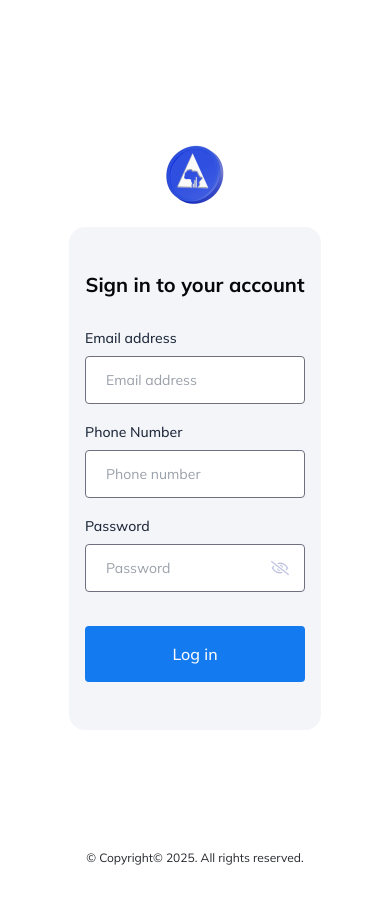
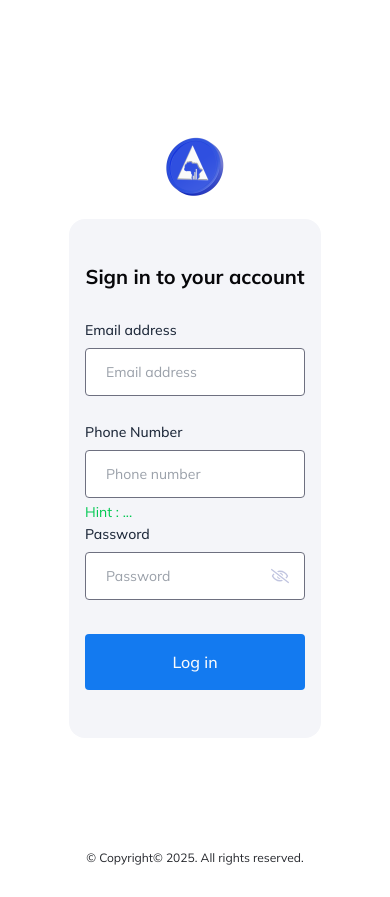
Before and after one commit to engraya/claimtokensboard, a React (Vite) app: page /auth/login in a window 390 px wide. Built offline with nearby package versions, Linux system fonts and the light colour scheme.

Commit message:
Added Phone Number Hint

```diff
--- a/src/pages/Login/LoginPage.tsx
+++ b/src/pages/Login/LoginPage.tsx
@@ -1,6 +1,6 @@
 import Wrapper from '../../components/Wrapper/Wrapper'
 import { useNavigate } from 'react-router-dom'
-import { useState } from 'react'
+import { useState, useEffect } from 'react'
 import { FaRegEye, FaRegEyeSlash } from "react-icons/fa";
 import { useMutation } from "react-query";
 import { toast } from 'react-toastify';
@@ -12,6 +12,8 @@ import { logo } from '../../assets';
 
 function LoginPage() {
     const [showPassword, setShowPassword] = useState(false);
+    const [lastFourDigits, setLastFourDigits] = useState('');
+    const [loading, setLoading] = useState(false);
     const navigate = useNavigate();
     const dispatch = useDispatch();
 
@@ -21,7 +23,7 @@ function LoginPage() {
 
     const [formData, setFormData] = useState({
       email: "",
-      phone: "",  // Added phone number field
+      phone: "",
       password: "",
     });
 
@@ -83,10 +85,29 @@ function LoginPage() {
       mutation.mutate({ email, phone, password });
     };
 
+    // Function to fetch last four digits of phone number
+    const fetchUserLastFourDigitPhoneNumber = async (email: string) => {
+      if (!email) return; // Prevent empty email requests
+      setLoading(true);
+      try {
+        const response = await apiClient.get(`/v1/aast/account/phone/${email}`);
+        const userLastFourDigits = response?.data?.data || "";
+        setLastFourDigits(userLastFourDigits)
+        console.log("Digit Response", response)
+      } catch (error) {
+        console.error('User Data not found or error fetching data', error);
+      }
+      setLoading(false);
+    };
 
-    // const handleAuthRedirect = () => {
-    //   navigate("/dashboard");
-    // }
+    // Call fetch function when email changes
+    // useEffect(() => {
+    //   if (formData.email) {
+    //     fetchUserLastFourDigitPhoneNumber(formData.email);
+    //   }
+    // }, [formData.email]);
+
+
 
   return (
     <Wrapper>
@@ -102,7 +123,7 @@ function LoginPage() {
           </div>
           <form  onSubmit={handleSubmit} className="self-stretch flex-col justify-start items-start gap-8 flex">
             <div className="self-stretch flex-col justify-start items-start gap-6 flex">
-              <div className="self-stretch flex-col justify-start items-start gap-4 flex">
+              <div className="self-stretch flex-col justify-start items-start gap-6 flex">
 
                 {/* Email Field */}
                 <div className="self-stretch h-[78px] flex-col justify-start items-start gap-2 flex">
@@ -112,7 +133,13 @@ function LoginPage() {
                       type="email"
                       id="email"
                       value={formData.email}
-                      onChange={handleChange}
+                      onChange={e => {
+                        handleChange(e);
+                        const emailRegex = /^[^\s@]+@[^\s@]+\.[^\s@]+$/;
+                        if (emailRegex.test(e.target.value)) {
+                          fetchUserLastFourDigitPhoneNumber(e.target.value);
+                        }
+                      }}
                       className="text-gray-700 text-sm self-stretch h-12 px-5 py-[13px] bg-white rounded border border-[#6e7080] block w-full"
                       placeholder="Email address"
                       required
@@ -132,6 +159,17 @@ function LoginPage() {
                       placeholder="Phone number"
                       required
                     />
+                  {loading ? (
+                    <div className="flex items-center space-x-2 mt-1">
+                    <div className="w-4 h-4 border border-green-500 rounded-full animate-spin"></div>
+                    <p className="text-sm text-green-500">Fetching Last 4 Digits.......</p>
+                  </div>
+                  ) : (
+                    <div className="flex items-center space-x-2 mt-1">
+                    <p className="text-sm text-green-500">Hint : ...{lastFourDigits}</p>
+                  </div>
+                  )
+                  }
                   </div>
                 </div>
                 {/* Password Field */}
```
